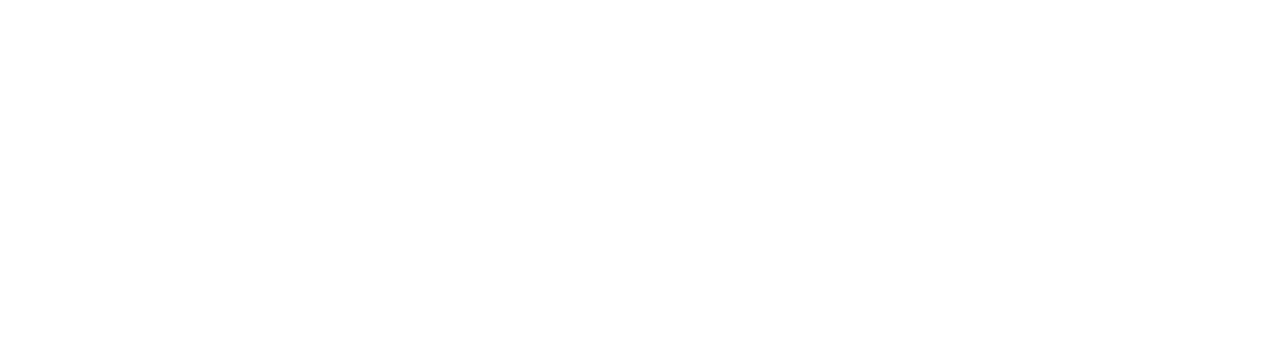
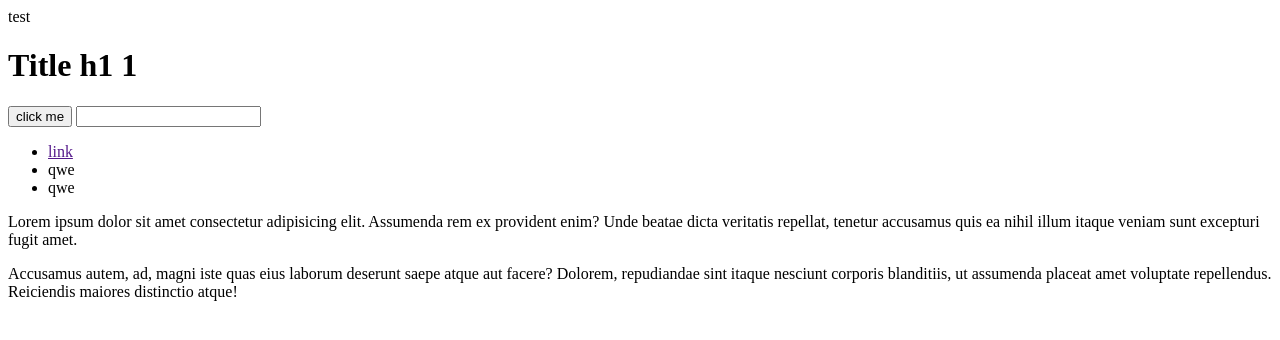
Before and after one commit to freshjsftm/fd2022-2-dom-03-03-2023, a plain HTML site: page index.html in a window 1280 px wide. Drawn offline with Linux system fonts and the light colour scheme.

Commit message:
Add getters elements

```diff
--- a/index.html
+++ b/index.html
@@ -1,13 +1,23 @@
 <!DOCTYPE html>
 <html lang="en">
   <head>
-  <meta charset="UTF-8">
-  <meta http-equiv="X-UA-Compatible" content="IE=edge">
-  <meta name="viewport" content="width=device-width, initial-scale=1.0">
+    <meta charset="UTF-8" />
+    <meta http-equiv="X-UA-Compatible" content="IE=edge" />
+    <meta name="viewport" content="width=device-width, initial-scale=1.0" />
     <title>DOM</title>
     <script defer src="./index.js"></script>
   </head>
   <body>
-
+    <div id="test">test</div>
+    <h1>Title h1 1</h1>
+    <button>click me</button>
+    <input type="text" name="input"/>
+    <ul>
+      <li class="item"><a href="">link</a></li>
+      <li class="item">qwe</li>
+      <li class="item">qwe</li>
+    </ul>
+    <p>Lorem ipsum dolor sit amet consectetur adipisicing elit. Assumenda rem ex provident enim? Unde beatae dicta veritatis repellat, tenetur accusamus quis ea nihil illum itaque veniam sunt excepturi fugit amet.</p>
+    <p>Accusamus autem, ad, magni iste quas eius laborum deserunt saepe atque aut facere? Dolorem, repudiandae sint itaque nesciunt corporis blanditiis, ut assumenda placeat amet voluptate repellendus. Reiciendis maiores distinctio atque!</p>
   </body>
 </html>
--- a/index.js
+++ b/index.js
@@ -0,0 +1,20 @@
+"use strict";
+
+function logMessage() {
+  console.log("message: click");
+}
+
+const [button] = document.getElementsByTagName("button");
+button.addEventListener("click", logMessage);
+const test = document.getElementById("test");
+//const test = document.querySelector('#test');
+console.log(test);
+const [input] = document.getElementsByName("input");
+console.log(input);
+const lis = document.getElementsByClassName("item");
+console.log(lis);
+
+const h1 = document.querySelector("h1");
+console.log(h1);
+const ps = document.querySelectorAll("p");
+console.log(ps);
```
Lines whose indentation alone changed are shown as unchanged.
